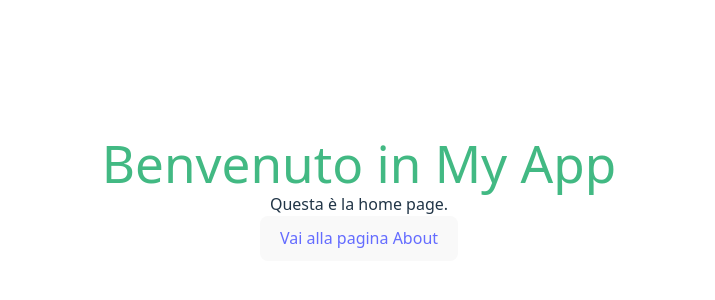
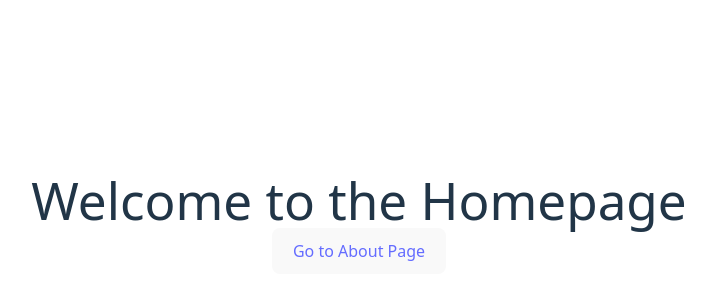
Before and after one commit to nanamilly/molinari_esame, a Vue app: page / in a window 1280 px wide. Shown: the part 202-502 px from the top of the page, without its empty margins (281-996 px from the left). Built offline with nearby package versions, Linux system fonts and the light colour scheme.

Commit message:
creazione pagina homepage

```diff
--- a/src/router.js
+++ b/src/router.js
@@ -1,12 +1,12 @@
 import { createWebHistory, createRouter } from 'vue-router'
-import home from './views/home.vue'
+import Homepage from './views/Homepage.vue'
 import About from './views/About.vue'
 
 const routes = [
     {
       path: '/',
-      name: 'Home',
-      component: home,
+      name: 'Homepage',
+      component: Homepage,
     },
     {
       path: '/About',
--- a/src/views/Home.vue
+++ /dev/null
@@ -1,18 +0,0 @@
-<template>
-  <div>
-    <h1>Benvenuto in My App</h1>
-    <p>Questa è la home page.</p>
-        <router-link to="/About">
-      <button>Vai alla pagina About</button>
-    </router-link>
-  </div>
-</template>
-
-<script setup>
-</script>
-
-<style scoped>
-h1 {
-  color: #42b983;
-}
-</style>
--- /dev/null
+++ b/src/views/Homepage.vue
@@ -0,0 +1,27 @@
+<template>
+    <div class="homepage">
+        <h1>Welcome to the Homepage</h1>
+        <router-link to="/about">
+            <button class="about-btn">Go to About Page</button>
+        </router-link>
+    </div>
+</template>
+
+<script>
+export default {
+    name: 'Homepage'
+}
+</script>
+
+<style scoped>
+.homepage {
+    text-align: center;
+    margin-top: 50px;
+}
+
+.about-btn {
+    padding: 10px 20px;
+    font-size: 16px;
+    cursor: pointer;
+}
+</style>
```
